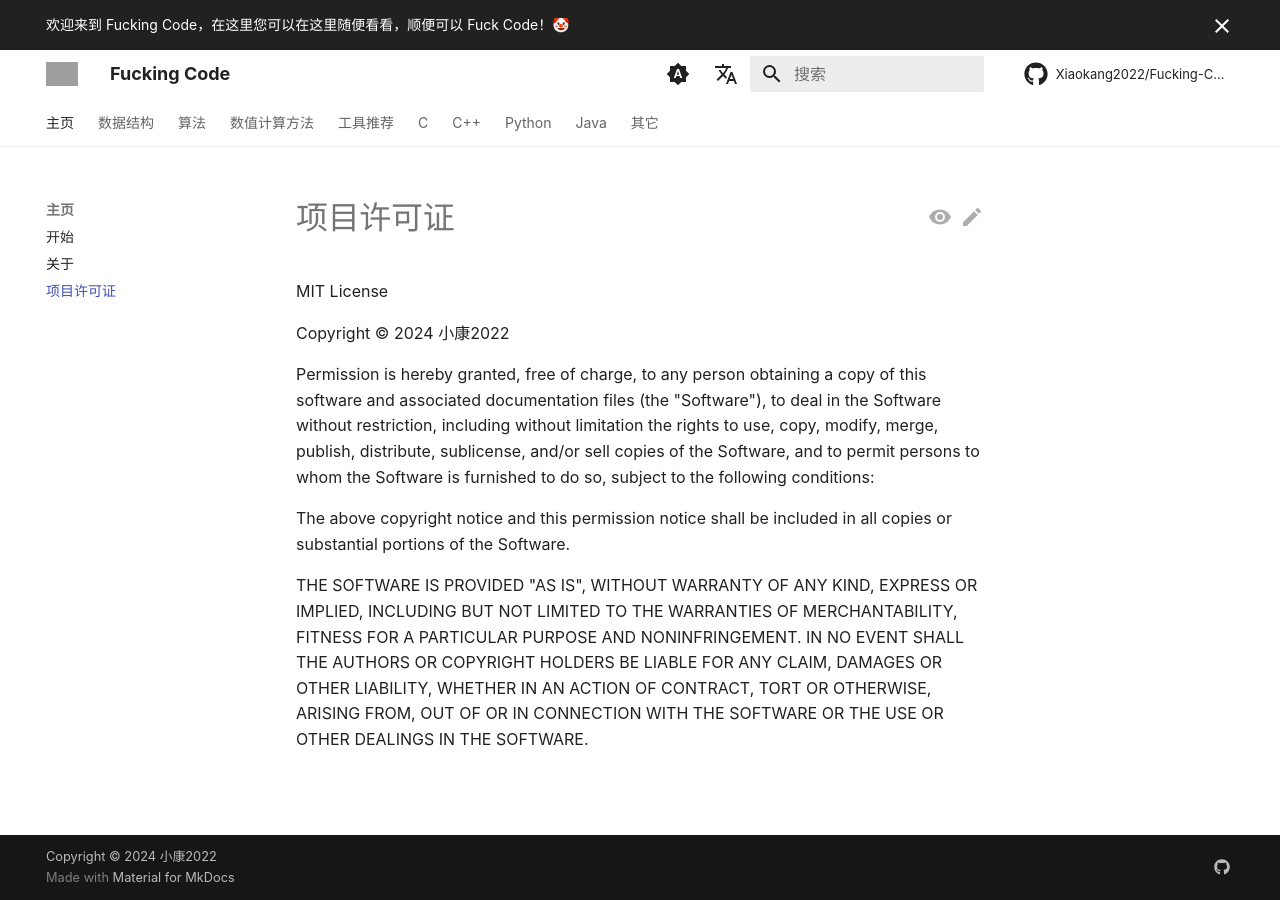
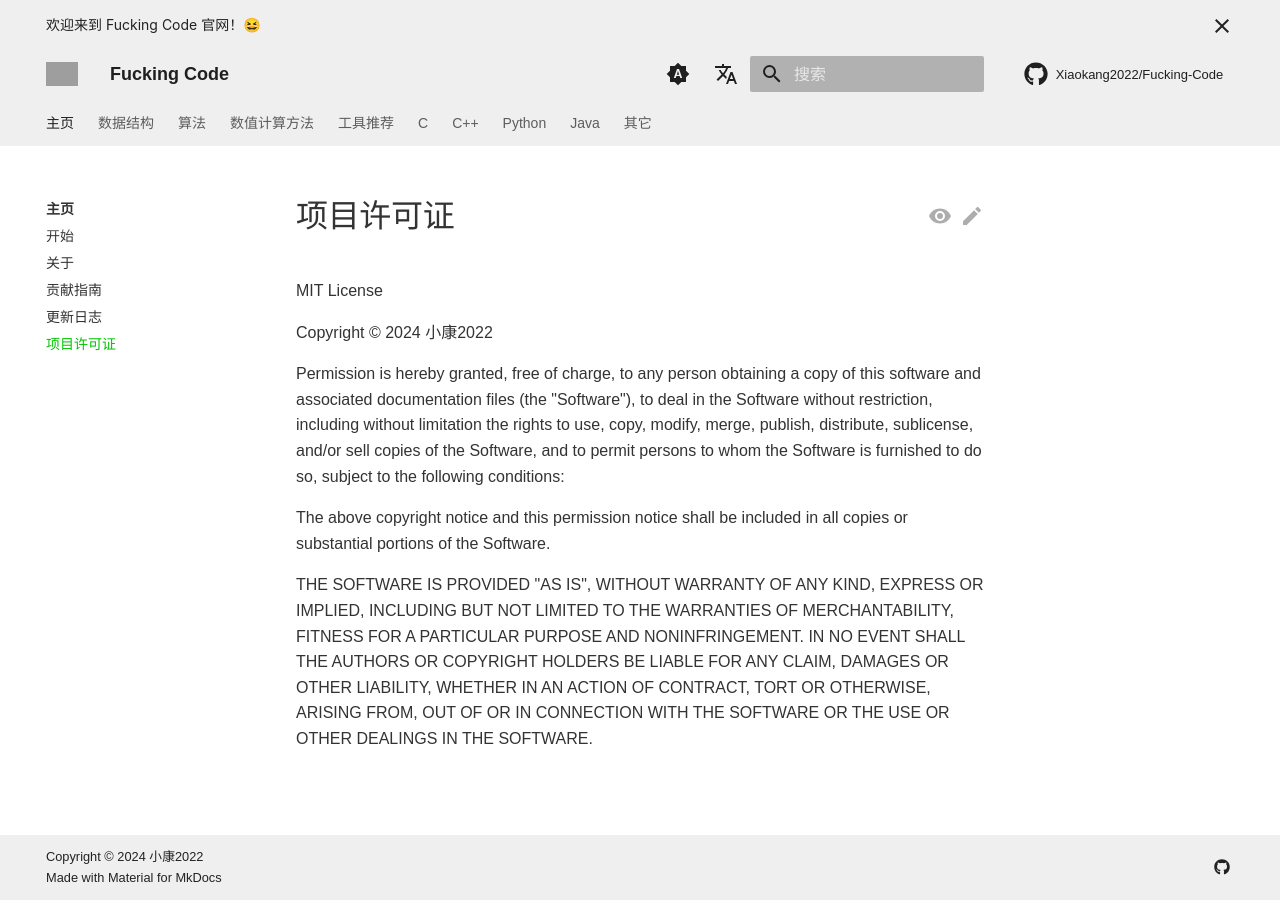
Before and after one commit to Xiaokang2022/Fucking-Code, an MkDocs documentation site: the page built from docs/LICENSE.md, in a window 1280 px wide. Built offline with MkDocs 1.6.1 and Material for MkDocs 9.7.7, drawn with Linux system fonts in a browser that asks for light colours; some web fonts are replaced; comment, search, counter and statistics services are not loaded; a style sheet for code colours, icons or effects is not loaded; grey boxes are pictures that could not be loaded.

Commit message:
update docs

```diff
--- /dev/null
+++ b/docs/css/extra.css
@@ -0,0 +1,38 @@
+body {
+    /* font-family: "LXGW WenKai", sans-serif; */
+    /* Lite version */
+    /* font-family: "LXGW WenKai Lite", sans-serif; */
+    /* TC version */
+    /* font-family: "LXGW WenKai TC", sans-serif; */
+    /* Screen version */
+    font-family: "LXGW WenKai Screen", sans-serif;
+}
+
+:root {
+    --md-text-font: "LXGW WenKai Screen";
+    --md-code-font: "Consolas";
+}
+
+[data-md-color-scheme="default"] {
+    --md-default-fg-color: #333;
+    --md-default-fg-color--light: #333;
+    --md-primary-fg-color: #efefef;
+    --md-primary-bg-color: #1f1f1f;
+    --md-typeset-a-color: rgb(0, 196, 0);
+    --md-footer-fg-color: #222;
+    --md-footer-bg-color: #efefef;
+    --md-footer-bg-color--dark: #efefef;
+    --md-footer-fg-color--light: #222;
+    --md-footer-fg-color--lighter: #222;
+}
+
+[data-md-color-scheme="slate"] {
+    --md-default-fg-color: #bbb;
+    --md-default-fg-color--light: #bbb;
+    --md-accent-fg-color: gold;
+    --md-footer-fg-color: #ccc;
+    --md-footer-bg-color: #0d0d0d;
+    --md-footer-bg-color--dark: #0d0d0d;
+    --md-footer-fg-color--light: #ccc;
+    --md-footer-fg-color--lighter: #ccc;
+}
--- a/docs/overrides/main.html
+++ b/docs/overrides/main.html
@@ -2,7 +2,8 @@
 
 <!-- 类别详细见 https://squidfunk.github.io/mkdocs-material/customization/ -->
 
+<!-- 页面顶部公告 -->
 {% block announce %}
 {{ super() }}
-<p>欢迎来到 Fucking Code，在这里您可以在这里随便看看，顺便可以 Fuck Code！🤡</p>
+<p>欢迎来到 Fucking Code 官网！😆</p>
 {% endblock %}
--- a/docs/overrides/partials/comments.html
+++ b/docs/overrides/partials/comments.html
@@ -1,4 +1,5 @@
 {% if page.meta.comments %}
+<small color="gray">如果您觉得此页内容不错，您可以在下面的表情中点一个赞👍，让更多的人看到！</small>
 <h2 id="__comments">{{ lang.t("meta.comments") }}</h2>
 <script src="https://giscus.app/client.js" data-repo="Xiaokang2022/Fucking-Code" data-repo-id="R_kgDOLaaMVQ"
     data-category="General" data-category-id="DIC_kwDOLaaMVc4Cdp1D" data-mapping="pathname" data-strict="1"
@@ -41,4 +42,6 @@
         })
     })
 </script>
+<hr>
+<p align="center"><small color="gray">下面没有更多评论啦😆</small></p>
 {% endif %}
--- a/mkdocs.yml
+++ b/mkdocs.yml
@@ -110,32 +110,28 @@
     - toc.follow # 锚点关注，侧边栏自动滚动，使锚点总是可见
     # - toc.integrate # 右边侧栏是否集成到左侧边栏
   palette:
-    # Palette toggle for automatic mode
+    # 系统主题
     - media: "(prefers-color-scheme)"
       toggle:
         icon: material/brightness-auto
         name: 切换至亮色主题
-
-    # Palette toggle for light mode
+    # 亮色主题
     - media: "(prefers-color-scheme: light)"
       scheme: default
-      primary: white # 明亮标题栏颜色
+      # primary: grey # 明亮标题栏颜色
       accent: pink # 明亮链接高亮颜色
       toggle:
         icon: material/brightness-7
         name: 切换至暗色主题
-
-    # Palette toggle for dark mode
+    # 暗色主题
     - media: "(prefers-color-scheme: dark)"
       scheme: slate
       primary: black # 黑暗标题栏颜色
-      accent: yellow # 黑暗链接高亮颜色
+      # accent: yellow # 黑暗链接高亮颜色
       toggle:
         icon: material/brightness-4
         name: 切换至系统主题
-  font: # 字体
-    text: Microsoft YaHei # 文本
-    code: consolas # 代码
+  font: false # 避免从谷歌加载字体导致网页加载变慢
   logo: images/logo.png # 页面左上角徽标
   favicon: images/logo.png # 网页的图标
   icon:
@@ -163,10 +159,17 @@
       link: /Fucking-Code/404.html
       lang: en
 
-extra_javascript: # 保证数学表达式能正确显示的运行时环境
-  - javascripts/mathjax.js
+extra_javascript:
+  - javascripts/mathjax.js # 保证数学表达式能正确显示的运行时环境
   - https://polyfill.io/v3/polyfill.min.js?features=es6
   - https://cdn.jsdelivr.net/npm/mathjax@3/es5/tex-mml-chtml.js
+
+extra_css:
+  - css/extra.css
+  # - https://cdn.jsdelivr.net/npm/lxgw-wenkai-webfont@1.1.0/style.css
+  # - https://cdn.jsdelivr.net/npm/lxgw-wenkai-lite-webfont@1.1.0/style.css
+  # - https://cdn.jsdelivr.net/npm/lxgw-wenkai-tc-webfont@1.0.0/style.css
+  - https://cdn.jsdelivr.net/npm/lxgw-wenkai-screen-webfont@1.1.0/style.css # 自定义字体（霞鹜文楷）
 
 plugins: # 插件
   - offline:
@@ -182,8 +185,11 @@
       type: datetime # 每页底下显示最后更新日期（除开 index）
       locale: zh # 换成中文显示
   - git-authors # 需 pip install mkdocs-git-authors-plugin
+  - changelog # 需 pip install mkdocs-changelog-plugin
   - glightbox # 图像缩放，需 pip install mkdocs-glightbox
-  - statistics # 统计信息，需 pip install mkdocs-statistics-plugin
+  - statistics: # 统计信息，需 pip install mkdocs-statistics-plugin
+      codelines_per_minute: 10 # 每分钟可看的代码行数
+      words_per_minute: 100 # 每分钟可看的文本数
 
 watch:
   - docs/
@@ -194,6 +200,8 @@
   - 主页:
       - 开始: index.md
       - 关于: About.md
+      - 贡献指南: Contributing.md
+      - 更新日志: ChangeLog.md
       - 项目许可证: LICENSE.md
 
   - 数据结构:
@@ -220,6 +228,7 @@
           - pdq_sort: Algorithms/sort/pdq_sort.md
       - 查找（搜索）:
           - 顺序查找: Algorithms/search/seq_search.md
+          - 分块查找（改进的顺序查找）: Algorithms/search/block_search.md
           - 二分查找: Algorithms/search/binary_search.md
           - 散列查找: Algorithms/search/hash_search.md
       # - 预处理:
```
Also changed, not shown: docs/Algorithms/sort/straight_insertion_sort.md (+2 -4 lines), docs/ChangeLog.md (added, +7 -0 lines), docs/changelog.yml (added, +15 -0 lines), docs/index.md (+14 -2 lines), docs/Algorithms/search/block_search.md (added), docs/Contributing.md (added).
